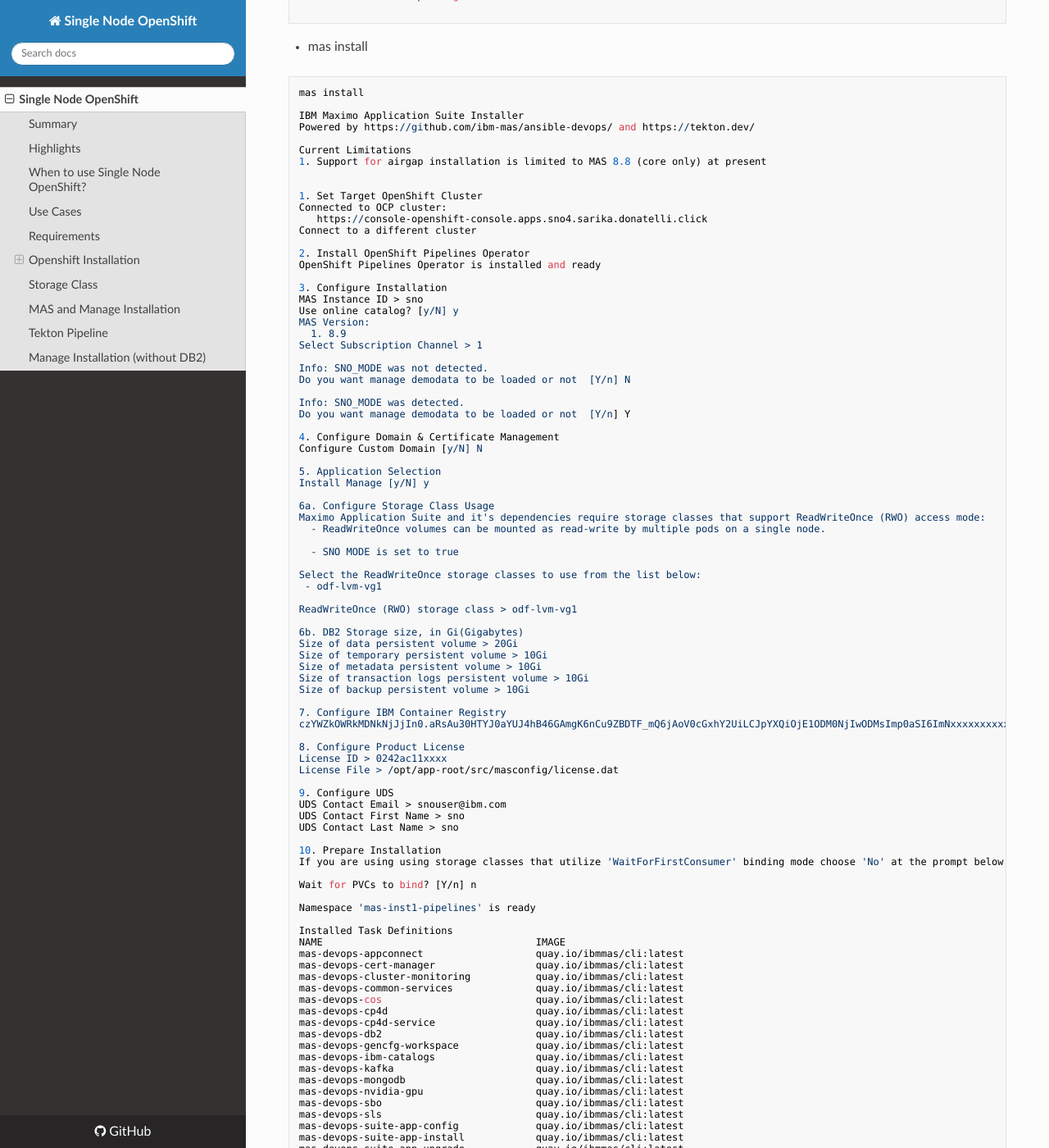
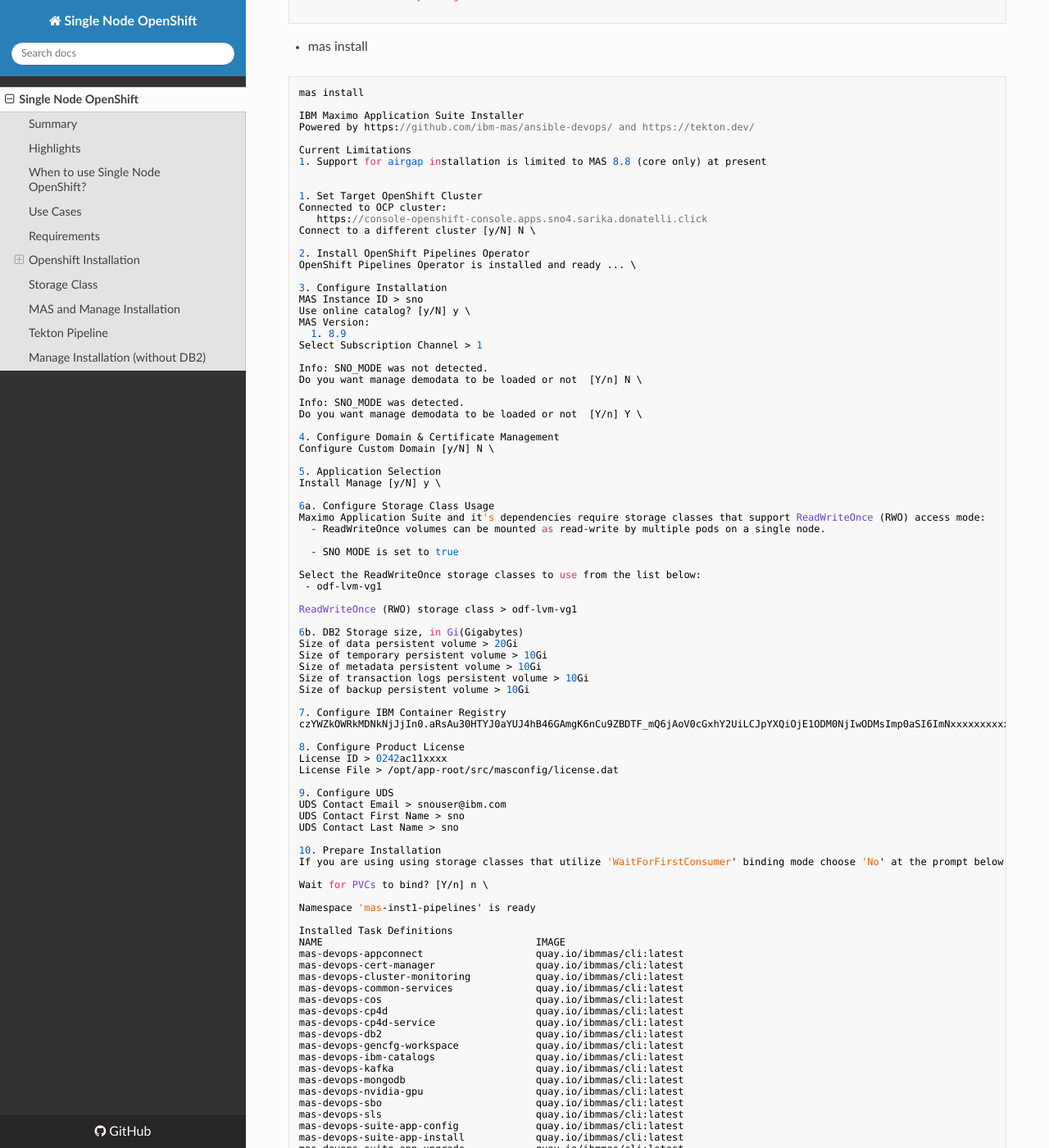
Before and after one commit to ibm-mas-manage/sno, an MkDocs documentation site: the page built from docs/index.md, in a window 1280 px wide and 1400 px high, scrolled down 7562 px. Shown: the whole window at 82% size. Built offline with MkDocs 1.6.1, drawn with Linux system fonts in a browser that asks for light colours; nearby versions of some CDN libraries; some of the changed text lies outside the part shown.

```diff
--- a/docs/index.md
+++ b/docs/index.md
@@ -232,29 +232,29 @@ Current Limitations
 1. Set Target OpenShift Cluster
 Connected to OCP cluster:
    https://console-openshift-console.apps.sno4.sarika.donatelli.click
-Connect to a different cluster
+Connect to a different cluster [y/N] N \
 
 2. Install OpenShift Pipelines Operator
-OpenShift Pipelines Operator is installed and ready
+OpenShift Pipelines Operator is installed and ready ... \
 
 3. Configure Installation
 MAS Instance ID > sno
-Use online catalog? [y/N] y
+Use online catalog? [y/N] y \
 MAS Version:
   1. 8.9
 Select Subscription Channel > 1
 
 Info: SNO_MODE was not detected.
-Do you want manage demodata to be loaded or not  [Y/n] N
+Do you want manage demodata to be loaded or not  [Y/n] N \
 
 Info: SNO_MODE was detected.
-Do you want manage demodata to be loaded or not  [Y/n] Y
+Do you want manage demodata to be loaded or not  [Y/n] Y \
 
 4. Configure Domain & Certificate Management
-Configure Custom Domain [y/N] N
+Configure Custom Domain [y/N] N \
 
 5. Application Selection
-Install Manage [y/N] y
+Install Manage [y/N] y \
 
 6a. Configure Storage Class Usage
 Maximo Application Suite and it's dependencies require storage classes that support ReadWriteOnce (RWO) access mode:
@@ -289,7 +289,7 @@ UDS Contact Last Name > sno
 10. Prepare Installation
 If you are using using storage classes that utilize 'WaitForFirstConsumer' binding mode choose 'No' at the prompt below
 
-Wait for PVCs to bind? [Y/n] n
+Wait for PVCs to bind? [Y/n] n \
 
 Namespace 'mas-inst1-pipelines' is ready
 
```
